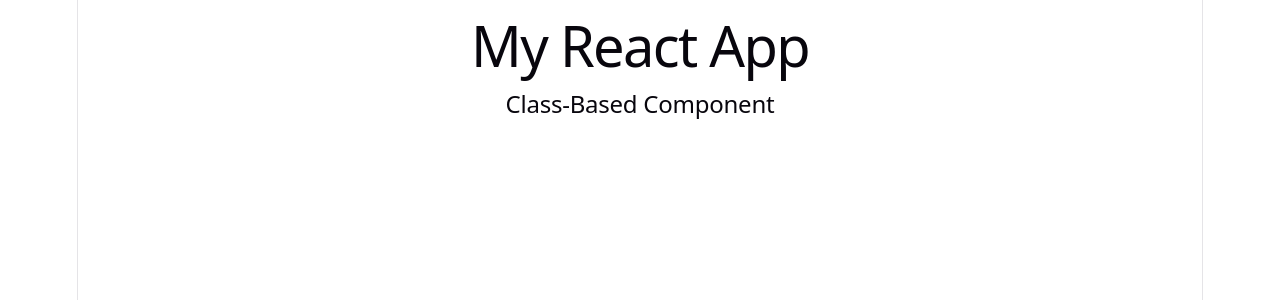
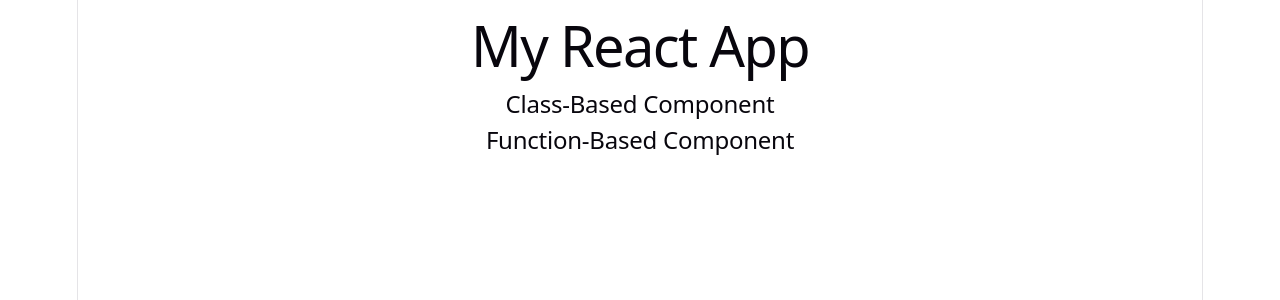
Before and after one commit to samantasaikat0206/React, a React (Vite) app in the folder 2_React_basic/: page / in a window 1280 px wide. Shown: the top 300 px of the page. Built offline with nearby package versions, Linux system fonts and the light colour scheme.

Commit message:
create function based component and add it inti the App.jsx file

```diff
--- a/2_React_basic/src/App.jsx
+++ b/2_React_basic/src/App.jsx
@@ -1,11 +1,13 @@
 import React from 'react'
 import ClassBasedComponent from './components/ClassBasedComponent'
+import FunctionBasedComponent from './components/FunctionBasedComponent'
 
 const App = () => {
   return (
     <div>
       <h1>My React App</h1>
       <ClassBasedComponent/>
+      <FunctionBasedComponent/>
     </div>
   )
 }
--- /dev/null
+++ b/2_React_basic/src/components/FunctionBasedComponent.jsx
@@ -0,0 +1,11 @@
+import React from 'react'
+
+const FunctionBasedComponent = () => {
+  return (
+    <div>
+        <h2>Function-Based Component</h2>
+    </div>
+  )
+}
+
+export default FunctionBasedComponent
```
